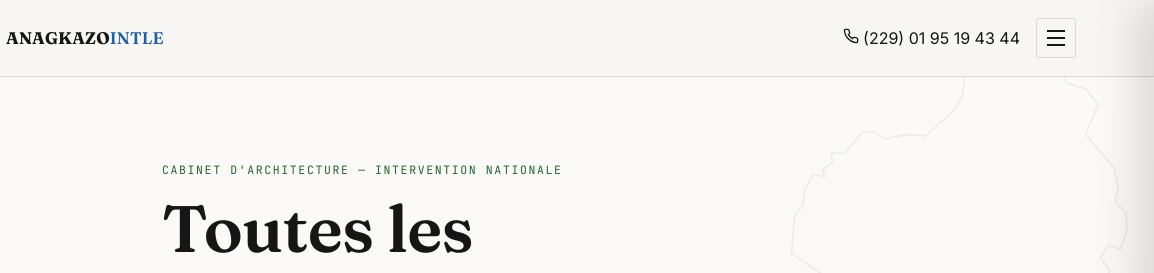
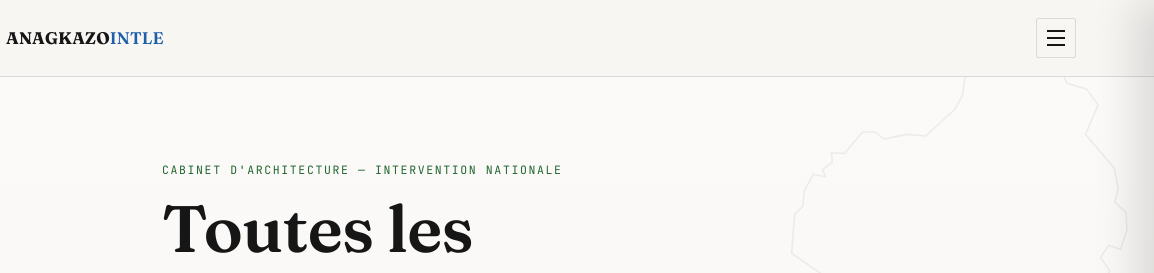
Before and after one commit to WINNER-Progra/ANAGKAZO-INTLE-1, a plain HTML site: page index.html in a window 1280 px wide. Shown: the top 273 px of the page, 126-1280 px from the left. Drawn offline with Linux system fonts and the light colour scheme.

Commit message:
Remove header contact section from index.html
Removed the header contact section from the HTML.

```diff
--- a/index.html
+++ b/index.html
@@ -60,13 +60,6 @@
       <img src="img/logo.png" alt="Logo Ets ANAGKAZO INTLE" class="brand-mark" width="44" height="44">
       <span class="brand-name">ANAGKAZO<span class="brand-suffix">INTLE</span></span>
     </a>
-
-    <div class="header-contact">
-      <a href="tel:+22901951943" class="header-phone">
-        <svg width="16" height="16" viewBox="0 0 24 24" fill="none" stroke="currentColor" stroke-width="2"><path d="M22 16.92v3a2 2 0 0 1-2.18 2 19.79 19.79 0 0 1-8.63-3.07 19.5 19.5 0 0 1-6-6 19.79 19.79 0 0 1-3.07-8.67A2 2 0 0 1 4.11 2h3a2 2 0 0 1 2 1.72c.127.96.361 1.903.7 2.81a2 2 0 0 1-.45 2.11L8.09 9.91a16 16 0 0 0 6 6l1.27-1.27a2 2 0 0 1 2.11-.45c.907.339 1.85.573 2.81.7A2 2 0 0 1 22 16.92z"/></svg>
-        <span>(229) 01 95 19 43 44</span>
-      </a>
-    </div>
 
     <button class="burger" id="burger" aria-label="Ouvrir le menu" aria-expanded="false" aria-controls="main-nav">
       <span></span><span></span><span></span>
@@ -368,4 +361,4 @@
 
 <script src="js/main.js"></script>
 </body>
-      </html>
+                                                                   </html>
```
